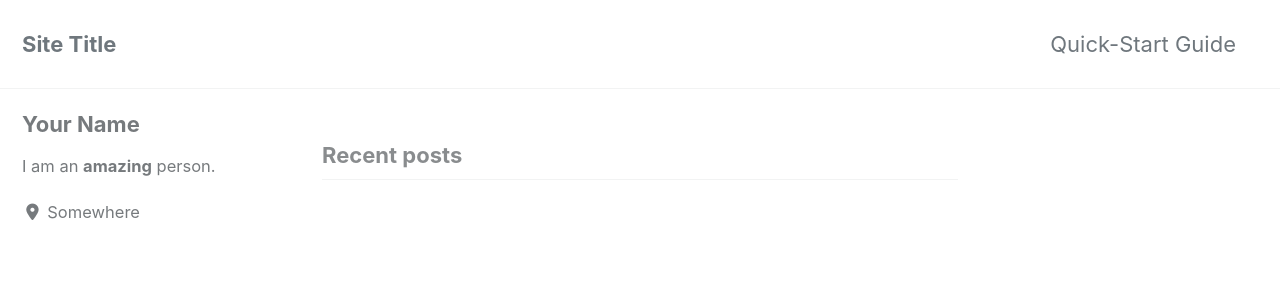
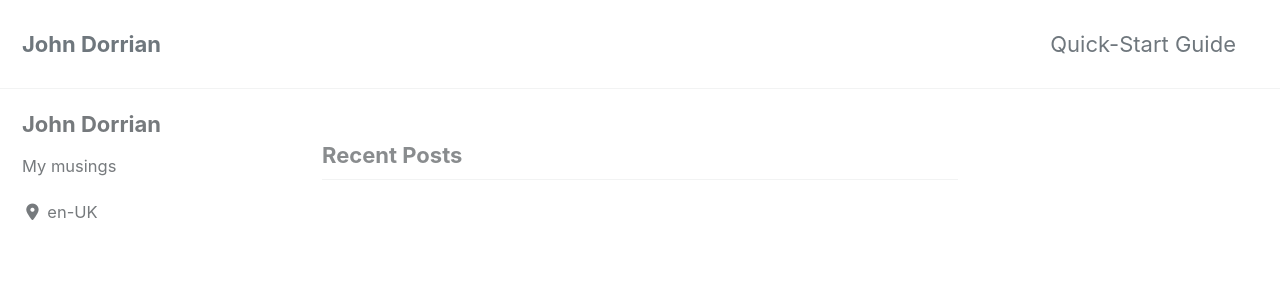
Before and after one commit to JDSFSA/musings, a Jekyll site: the page built from index.html, in a window 1280 px wide and 900 px high. Shown: the top 300 px of the window. Built offline with Jekyll 4.4.1, drawn with Linux system fonts in a browser that asks for light colours; cached includes are drawn as plain includes; nearby versions of some CDN libraries; the list of posts is cut into pages by our own code; some of the changed text lies outside the part shown.

Commit message:
Update _config.yml

```diff
--- a/_config.yml
+++ b/_config.yml
@@ -10,17 +10,17 @@
 # Review documentation to determine if you should use `theme` or `remote_theme`
 # https://mmistakes.github.io/minimal-mistakes/docs/quick-start-guide/#installing-the-theme
 
-theme                    : "minimal-mistakes-jekyll"
+theme                    : "minima"
 # remote_theme           : "mmistakes/minimal-mistakes"
 minimal_mistakes_skin    : "default" # "air", "aqua", "contrast", "dark", "dirt", "neon", "mint", "plum", "sunrise"
 
 # Site Settings
-locale                   : "en-US"
-title                    : "Site Title"
+locale                   : "en-UK"
+title                    : "John Dorrian"
 title_separator          : "-"
 subtitle                 : # site tagline that appears below site title in masthead
-name                     : "Your Name"
-description              : "An amazing website."
+name                     : "YJohn Dorrian"
+description              : "My musings"
 url                      : # the base hostname & protocol for your site e.g. "https://mmistakes.github.io"
 baseurl                  : # the subpath of your site, e.g. "/blog"
 repository               : # GitHub username/repo-name e.g. "mmistakes/minimal-mistakes"
@@ -107,10 +107,10 @@ analytics:
 
 # Site Author
 author:
-  name             : "Your Name"
+  name             : "John Dorrian"
   avatar           : # path of avatar image, e.g. "/assets/images/bio-photo.jpg"
-  bio              : "I am an **amazing** person."
-  location         : "Somewhere"
+  bio              : "My musings"
+  location         : "en-UK"
   email            :
   links:
     - label: "Email"
@@ -232,6 +232,7 @@ plugins:
   - jekyll-gist
   - jekyll-feed
   - jekyll-include-cache
+  - jekyll-archives
 
 # mimic GitHub Pages with --safe
 whitelist:
@@ -240,6 +241,7 @@ whitelist:
   - jekyll-gist
   - jekyll-feed
   - jekyll-include-cache
+  - jekyll-archives
 
 
 # Archives
```
